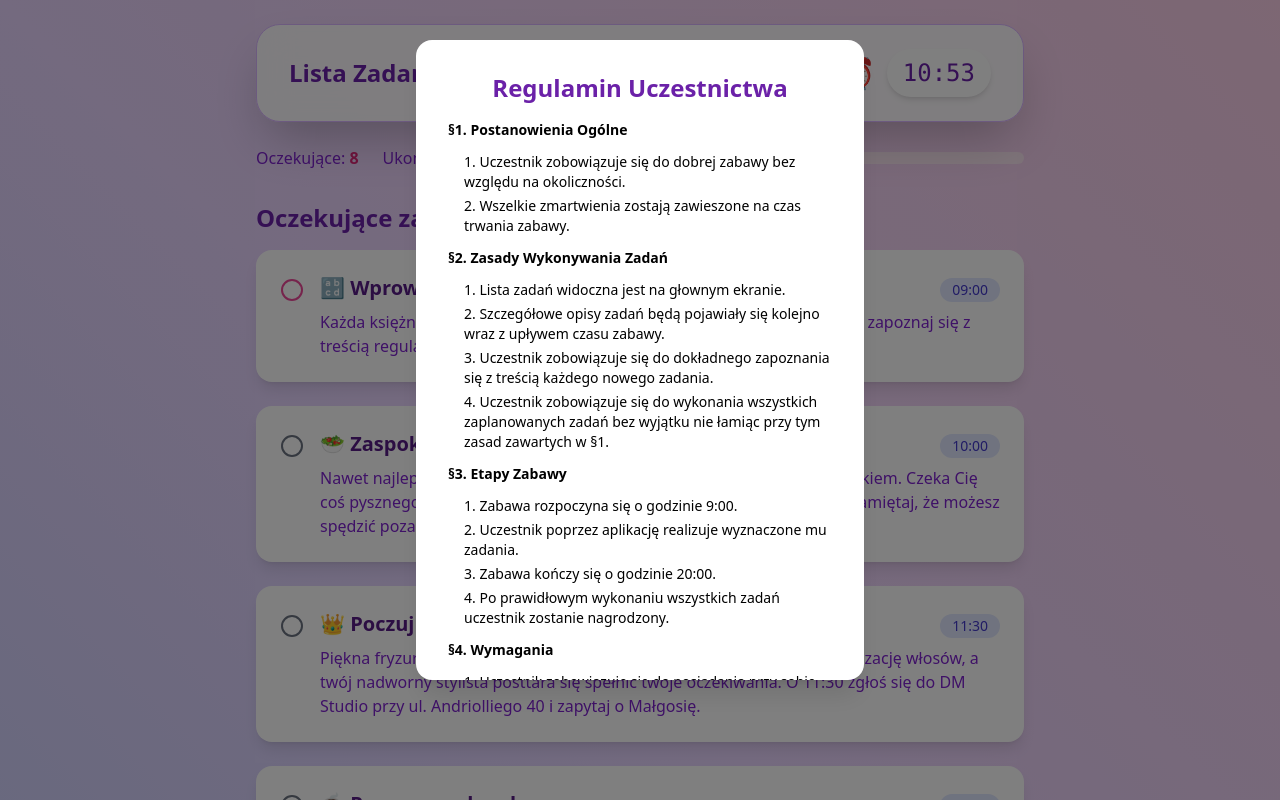
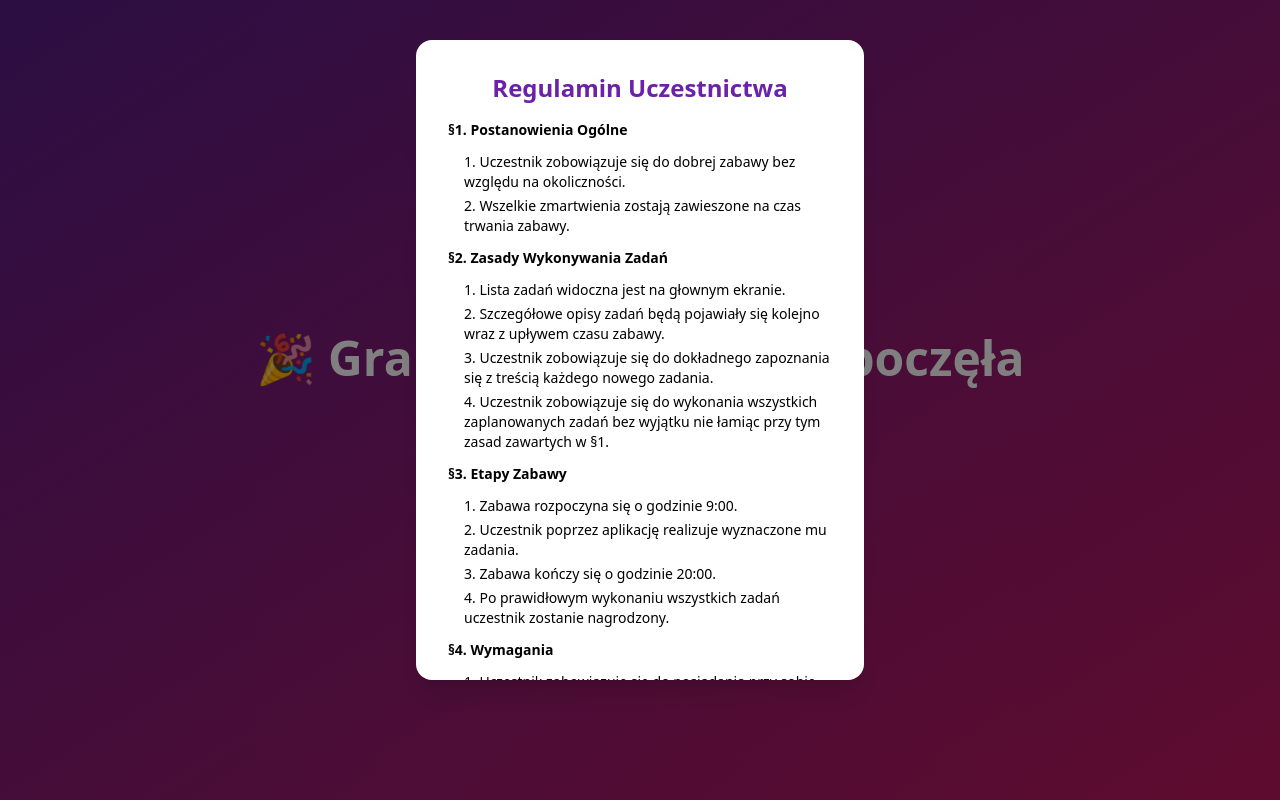
Before and after one commit to qiotrek/BrthApp, a React (Vite) app: page / in a window 1280 px wide. Shown: the top 800 px of the page. Built offline with nearby package versions, Linux system fonts and the light colour scheme.

Commit message:
Dodanie ekranu dzien przed

```diff
--- a/src/App.tsx
+++ b/src/App.tsx
@@ -13,7 +13,7 @@ interface Task {
   canBeFinished: boolean;
 }
 
-
+const brthDay = '2025-08-06';
 const initialTasks: Task[] = [
   {
     id: 1,
@@ -106,6 +106,18 @@ const initialTasks: Task[] = [
 ];
 
 
+const getTimeUntilBirthday = () => {
+  const target = new Date(brthDay + 'T00:00:00');
+  const now = new Date();
+  const diff = target.getTime() - now.getTime();
+  if (diff <= 0) return '00:00:00';
+
+  const hours = Math.floor(diff / 1000 / 60 / 60).toString().padStart(2, '0');
+  const minutes = Math.floor((diff / 1000 / 60) % 60).toString().padStart(2, '0');
+  const seconds = Math.floor((diff / 1000) % 60).toString().padStart(2, '0');
+  return `${hours}:${minutes}:${seconds}`;
+};
+
 const getCurrentTime = (): string => new Date().toTimeString().slice(0, 5);
 
 const isVisible = (taskTime: string, currentTime: string): boolean => {
@@ -119,16 +131,26 @@ export default function App() {
   const [currentTime, setCurrentTime] = useState<string>(getCurrentTime());
   const [showModal, setShowModal] = useState<boolean>(false);
   const [regulationsAccepted, setRegulationsAccepted] = useState(false);
+  const [countdown, setCountdown] = useState(getTimeUntilBirthday());
 
   // Check first visit
   useEffect(() => {
     const visited = localStorage.getItem('hasVisited');
-    if (!visited) {
+    if (visited!== 'true') {
       setShowModal(true);
     }
     const saved = localStorage.getItem('completedTasks');
     const completedIds: number[] = saved ? JSON.parse(saved) : [];
     setTasks(initialTasks.map(t => ({ ...t, completed: completedIds.includes(t.id) })));
+  }, []);
+
+
+  useEffect(() => {
+    const updateCoundown = () => {
+      setCountdown(getTimeUntilBirthday());
+    };
+    const timer = setInterval(updateCoundown, 1000);
+    return () => clearInterval(timer);
   }, []);
 
   // Update time and visibility
@@ -190,8 +212,27 @@ const toggle = (id: number) => {
   const totalVisible = uncompletedTasks.length + completedTasks.length;
   const percent = totalVisible ? (completedCount / totalVisible) * 100 : 0;
 
+  const isBirthdayToday = (): boolean => {
+    const today = new Date();
+    const [year, month, day] = brthDay.split('-').map(Number);
     return (
+      today.getFullYear() === year &&
+      today.getMonth() === month - 1 &&
+      today.getDate() === day
+    );
+  };
+
+  return (
+
     <div className="relative min-h-screen bg-gradient-to-tr from-indigo-200 via-purple-200 to-pink-200 p-6">
+    {!isBirthdayToday() && (
+      <div className="fixed inset-0 bg-gradient-to-br from-purple-900 to-pink-700 text-white flex flex-col items-center justify-center text-center p-10 z-50">
+        <h1 className="text-4xl md:text-5xl font-bold mb-6">🎉 Gra jeszcze się nie rozpoczęła</h1>
+        <div className="bg-white text-purple-800 px-6 py-3 rounded-full text-3xl font-mono shadow-lg">
+          {countdown}
+        </div>
+      </div>
+    )}
       {/* Welcome Modal */}
     {showModal && (
     <div className="fixed inset-0 bg-black bg-opacity-50 flex items-start justify-center overflow-y-auto z-50 pt-10">
```
Lines whose indentation alone changed are shown as unchanged.
